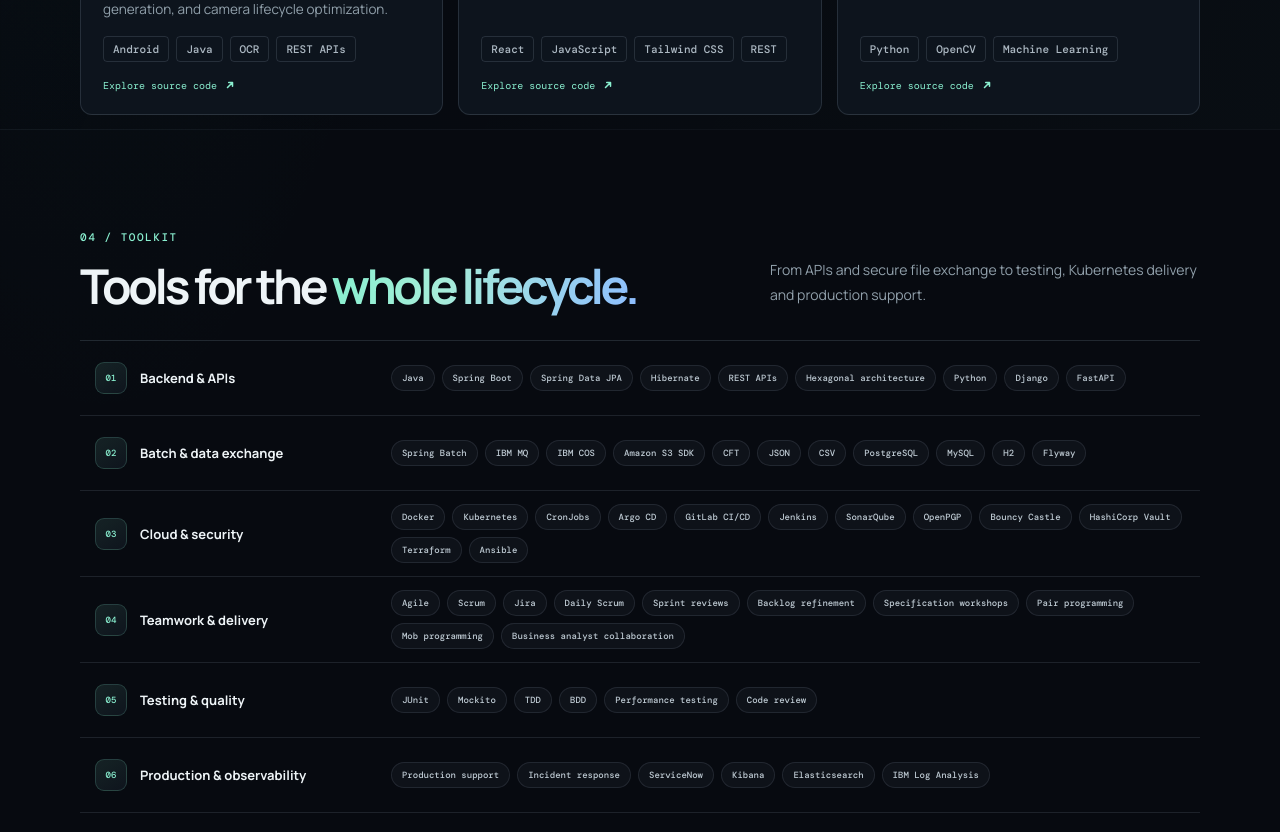
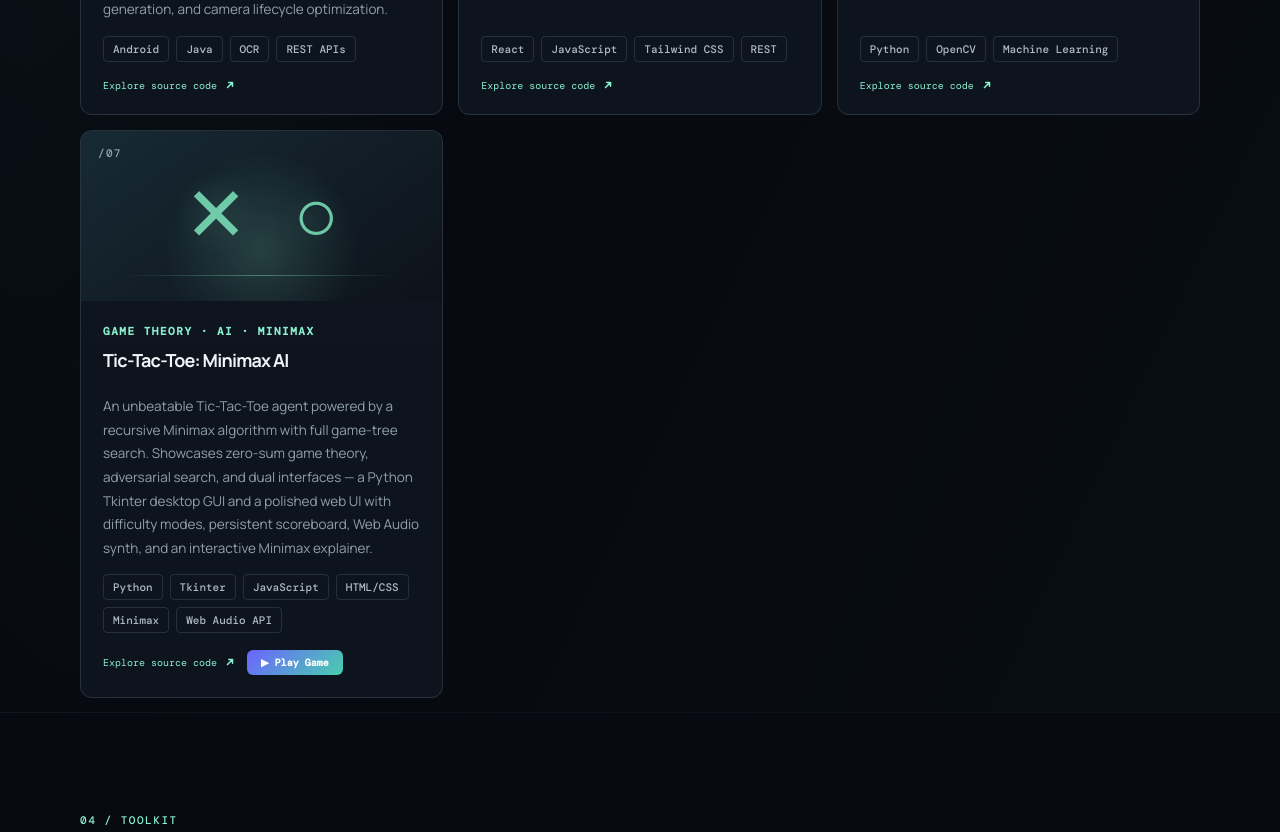
Before and after one commit to PradeepDEIVAMANI/My_Portfolio, a React (Create React App) app: page / in a window 1280 px wide. Shown: the part 5020-5852 px from the top of the page. Built offline with nearby package versions, Linux system fonts and the light colour scheme.

Commit message:
Add Tic-Tac-Toe Minimax AI project with Play Game button

```diff
--- a/src/Components/Projects.js
+++ b/src/Components/Projects.js
@@ -10,6 +10,7 @@ const projectDetails = [
   { type: "MOBILE · ANDROID OCR", stack: ["Android", "Java", "OCR", "REST APIs"], symbol: "//" },
   { type: "FRONTEND · E-COMMERCE", stack: ["React", "JavaScript", "Tailwind CSS", "REST"], symbol: "{ ui }" },
   { type: "PYTHON · COMPUTER VISION", stack: ["Python", "OpenCV", "Machine Learning"], symbol: "⌘" },
+  { type: "GAME THEORY · AI · MINIMAX", stack: ["Python", "Tkinter", "JavaScript", "HTML/CSS", "Minimax", "Web Audio API"], symbol: "✕ ○" },
 ];
 
 function Projects() {
@@ -41,9 +42,17 @@ function Projects() {
                     <span className="tag" key={item}>{item}</span>
                   ))}
                 </div>
-                <a className="project-source-link" href={project.link} target="_blank" rel="noreferrer">
-                  Explore source code <ArrowIcon />
-                </a>
+                <div style={{display:"flex", gap:"12px", flexWrap:"wrap", alignItems:"center"}}>
+                  <a className="project-source-link" href={project.link} target="_blank" rel="noreferrer">
+                    Explore source code <ArrowIcon />
+                  </a>
+                  {project.playLink && (
+                    <a className="project-source-link" href={project.playLink} target="_blank" rel="noreferrer"
+                       style={{background:"linear-gradient(135deg,#6c63ff,#48cfad)", color:"#fff", borderColor:"transparent", padding:"6px 14px", borderRadius:"6px", fontWeight:"600"}}>
+                      ▶ Play Game
+                    </a>
+                  )}
+                </div>
               </div>
             </article>
           );
--- a/src/data.js
+++ b/src/data.js
@@ -45,7 +45,16 @@ export const projects = [
     description:
       "A computer vision system implementing face detection and image classification algorithms using OpenCV and Python. Demonstrates real-time video stream processing and feature extraction.",
     image: "./13.png",
+    link: "https://github.com/PradeepDEIVAMANI/ComputerVision",
+  },
+  {
+    title: "Tic-Tac-Toe: Minimax AI",
+    subtitle: "Python · JavaScript · Game Theory",
+    description:
+      "An unbeatable Tic-Tac-Toe agent powered by a recursive Minimax algorithm with full game-tree search. Showcases zero-sum game theory, adversarial search, and dual interfaces — a Python Tkinter desktop GUI and a polished web UI with difficulty modes, persistent scoreboard, Web Audio synth, and an interactive Minimax explainer.",
+    image: "./13.png",
     link: "https://github.com/PradeepDEIVAMANI/tic-toc-toe",
+    playLink: "https://pradeepdeivamanis.github.io/tic-toc-toe/",
   },
 ];
 
```
